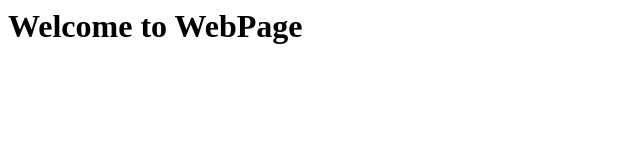
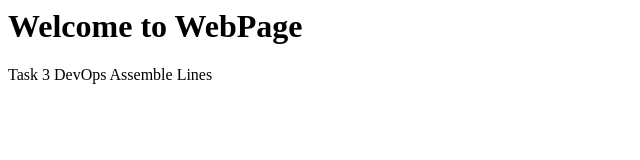
Before and after one commit to Divyansh747/JenkinsKuberenetsTask3, a plain HTML site: page index.html in a window 1280 px wide. Shown: the whole page, without its empty margins (0-640 px from the left). Drawn offline with Linux system fonts and the light colour scheme.

Commit message:
adding paragraph

```diff
--- a/index.html
+++ b/index.html
@@ -4,5 +4,6 @@
 </head>
 <body>
 	<h1>Welcome to WebPage</h1>
+	<p>Task 3 DevOps Assemble Lines</p>
 </body>
 </html>
```
